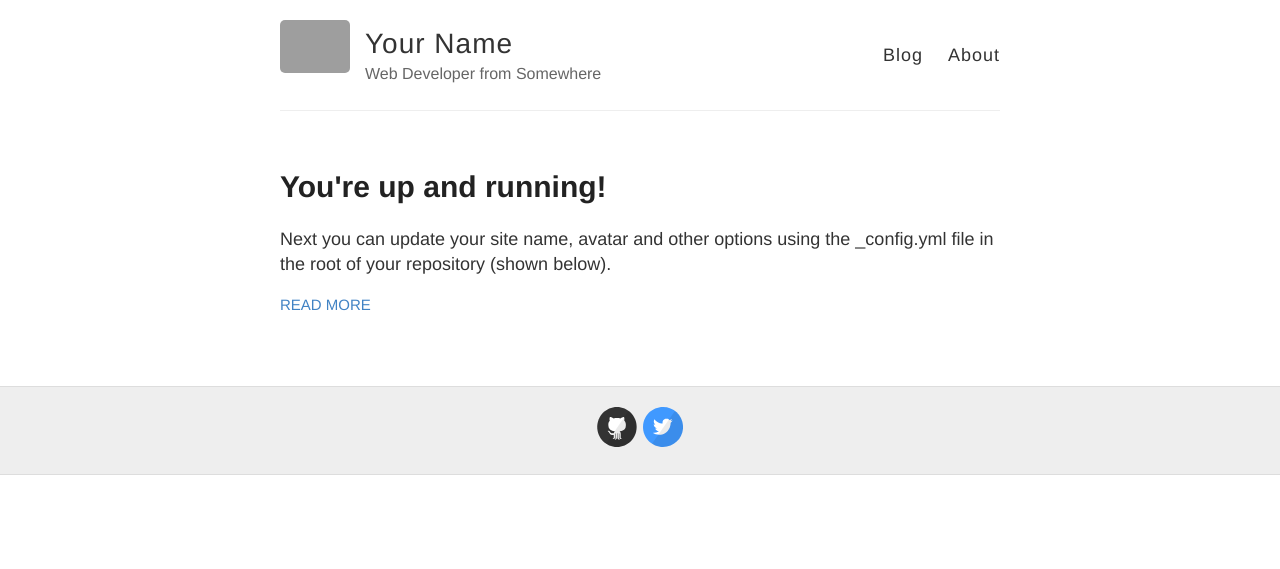
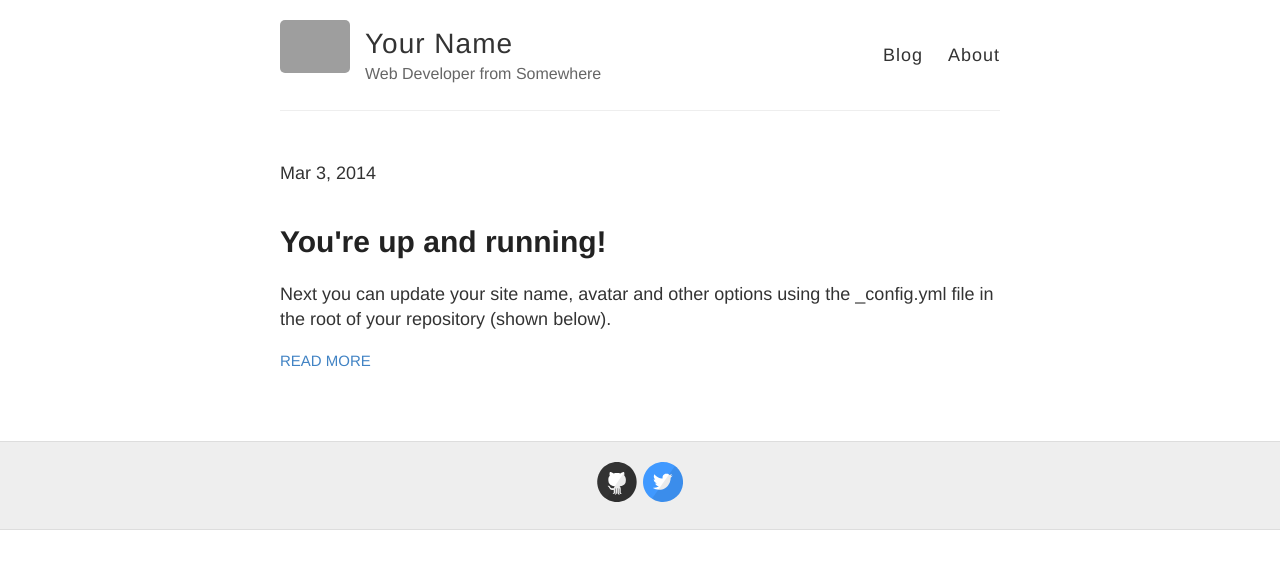
Before and after one commit to abmodi/abmodi.github.io, a Jekyll site: the page built from index.html, in a window 1280 px wide. Shown: the top 569 px of the page. Built offline with Jekyll 4.4.1, drawn with Linux system fonts in a browser that asks for light colours; grey boxes are pictures that could not be loaded.

Commit message:
Adding date.

```diff
--- a/index.html
+++ b/index.html
@@ -5,7 +5,7 @@ layout: default
 <div class="posts">
   {% for post in site.posts %}
     <article class="post">
-
+      <span class="post-date">{{ post.date | date: "%b %-d, %Y" }}</span>
       <h1><a href="{{ site.baseurl }}{{ post.url }}">{{ post.title }}</a></h1>
 
       <div class="entry">
```
